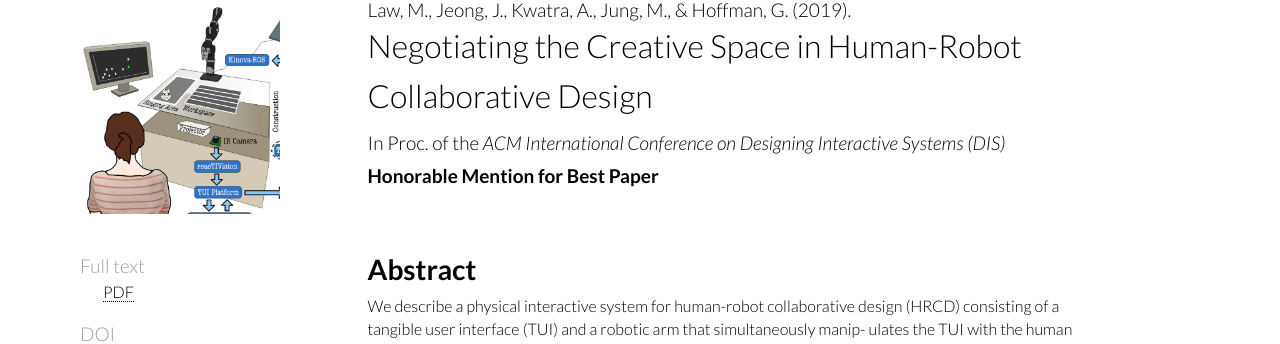
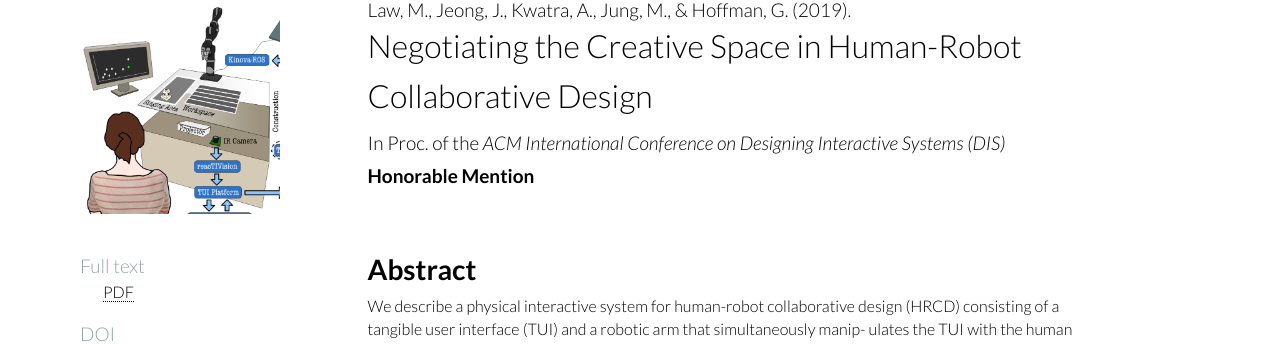
Before and after one commit to hrc2/hrc2.github.io, a Jekyll site: the page built from papers/_posts/2019-06-20-hrdc-dis.md, in a window 1280 px wide. Shown: the part 72-416 px from the top of the page. Built offline with Jekyll 4.4.1, drawn with Linux system fonts in a browser that asks for light colours; nearby versions of some CDN libraries; some web fonts are replaced.

Commit message:
Update 2019-06-20-hrdc-dis.md
Updated best paper description

```diff
--- a/papers/_posts/2019-06-20-hrdc-dis.md
+++ b/papers/_posts/2019-06-20-hrdc-dis.md
@@ -23,7 +23,7 @@ figshare:
 doi: 10.1145/3322276.3322343
 category: papers
 published: true
-award: Honorable Mention for Best Paper
+award: Honorable Mention
 tags: [design]
 ---
 {% include JB/setup %}
```
